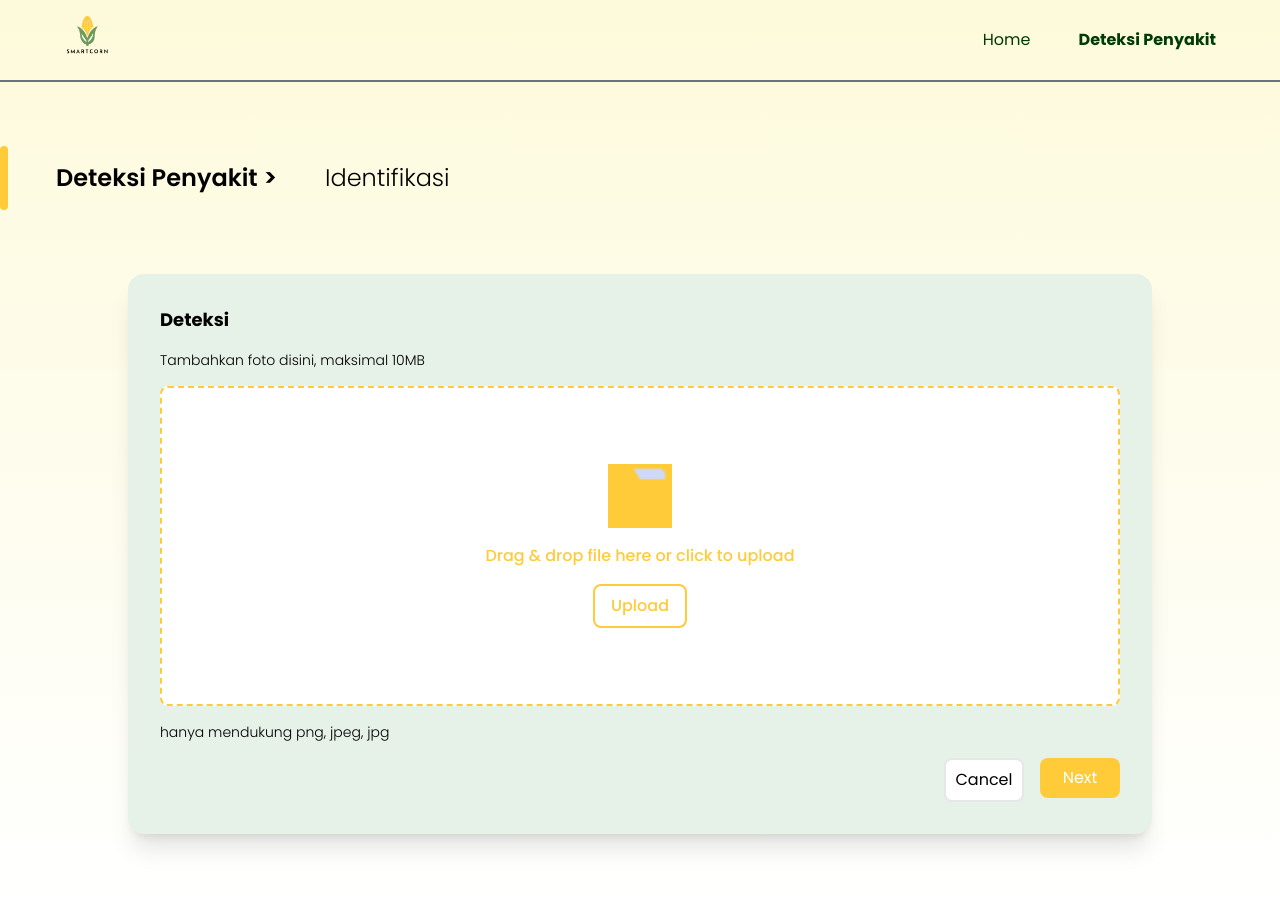
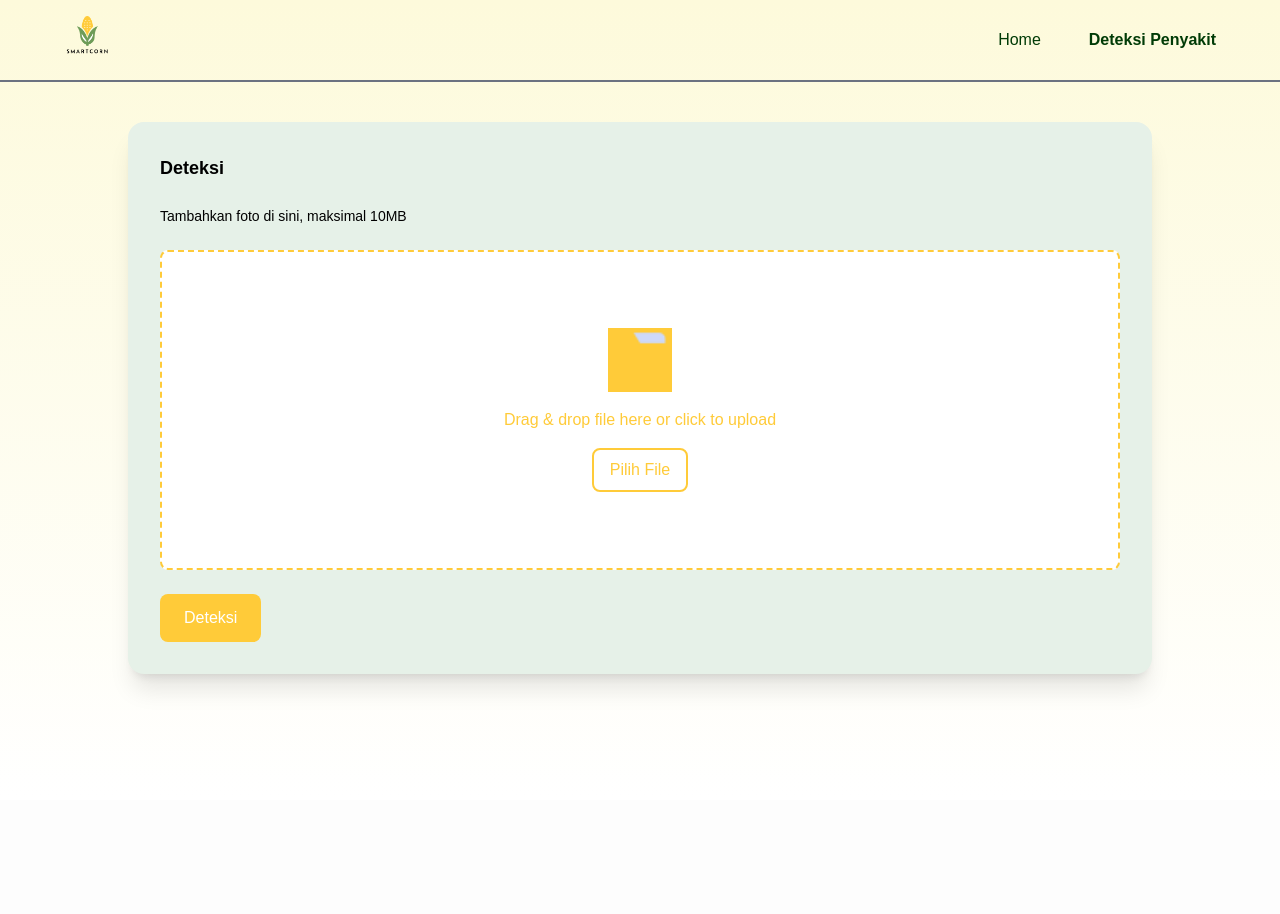
Before and after one commit to alifnay/corn_leaf_disease, a Flask app: page /detection in a window 1280 px wide. After the commit the page ends 693 px from the top, so only its background shows below. Run offline with Flask 3, Linux system fonts and the light colour scheme; some libraries are stand-ins or nearby versions.

Commit message:
"Updated main.py and templates to implement disease detection functionality, including file upload and prediction using a CNN model."

```diff
--- a/main.py
+++ b/main.py
@@ -1,18 +1,73 @@
-from flask import Flask, render_template
+from flask import Flask, request, render_template, redirect, url_for
+import os
+from keras.models import load_model
+from PIL import Image
+import numpy as np
 
 app = Flask(__name__)
+
+# Tentukan folder untuk menyimpan file sementara
+app.config['UPLOAD_FOLDER'] = 'uploads/'
+app.config['MAX_CONTENT_LENGTH'] = 10 * 1024 * 1024  # Max size 10MB
+
+# Memuat model CNN
+model = load_model('models/model.h5')
+
+# Definisikan label kelas
+class_names = ['Blight', 'Common Rust', 'Gray Leaf', 'Healthy']
+
+# Fungsi untuk memproses gambar
+def preprocess_image(image):
+    image = image.resize((224, 224))
+    image_array = np.array(image) / 255.0
+    return np.expand_dims(image_array, axis=0)
+
+# Pastikan folder upload ada
+if not os.path.exists(app.config['UPLOAD_FOLDER']):
+    os.makedirs(app.config['UPLOAD_FOLDER'])
 
 @app.route('/')
 def index():
     return render_template('index.html')
 
-@app.route('/detection')
+@app.route('/detection', methods=['GET', 'POST'])
 def detection():
-    return render_template('detection.html')  # Halaman detection
+    if request.method == 'POST':
+        # Periksa apakah file diunggah
+        file = request.files.get('file')
+        if not file or file.filename == '':
+            return render_template('detection.html', error="No file selected")
 
-@app.route('/result')
-def result():
-    return render_template('result.html')  # Halaman result
+        try:
+            # Simpan file sementara
+            file_path = os.path.join(app.config['UPLOAD_FOLDER'], file.filename)
+            file.save(file_path)
+
+            # Proses gambar
+            image = Image.open(file_path)
+            processed_image = preprocess_image(image)
+
+            # Prediksi
+            predictions = model.predict(processed_image)
+            predicted_class_index = np.argmax(predictions, axis=1)[0]
+            predicted_probability = predictions[0][predicted_class_index] * 100  # Akurasi untuk kelas prediksi terpilih
+            predicted_class_name = class_names[predicted_class_index]
+
+            # Hapus file setelah selesai
+            os.remove(file_path)
+
+            # Render hasil di halaman yang sama
+            return render_template(
+                'detection.html',
+                predicted_class=predicted_class_name,
+                predicted_probability=predicted_probability,
+                probabilities={class_names[i]: predictions[0][i] * 100 for i in range(len(class_names))}
+            )
+        except Exception as e:
+            return render_template('detection.html', error=f"Error processing image: {str(e)}")
+
+    # Jika GET request, tampilkan formulir upload
+    return render_template('detection.html')
 
 if __name__ == '__main__':
     app.run(debug=True)
--- a/templates/detection.html
+++ b/templates/detection.html
@@ -5,9 +5,6 @@
     <meta name="viewport" content="width=device-width, initial-scale=1.0">
     <title>Disease Detector</title>
     <script src="https://cdn.tailwindcss.com"></script>
-    <link rel="preconnect" href="https://fonts.googleapis.com">
-    <link rel="preconnect" href="https://fonts.gstatic.com" crossorigin>
-    <link href="https://fonts.googleapis.com/css2?family=Poppins:ital,wght@0,100;0,200;0,300;0,400;0,500;0,600;0,700;0,800;0,900;1,100;1,200;1,300;1,400;1,500;1,600;1,700;1,800;1,900&display=swap" rel="stylesheet">
     <style>
         body {
             font-family: 'Poppins', sans-serif;
@@ -15,70 +12,63 @@
     </style>
 </head>
 <body class="min-h-screen bg-gradient-to-b from-[#FDFADB] to-white">
-    <!--Navbar-->
+    <!-- Navbar -->
     <nav class="flex items-center border-b-2 border-gray-500 justify-between py-4 px-16">
         <div>
-            <a href="{{ url_for('index') }}">
-                <img src="static\images\logo.png" alt="" class="w-12 h-12">
+            <a href="/">
+                <img src="static/images/logo.png" alt="" class="w-12 h-12">
             </a>
         </div>
         <div class="flex items-center space-x-12">
-            <a href="{{ url_for('index') }}">
-                <div class="text-[#003B06]">
-                    Home
-                </div>
-            </a>
-            <a href="" class="text-[#003B06] font-bold">
-                Deteksi Penyakit
-            </a>
+            <a href="/" class="text-[#003B06]">Home</a>
+            <a href="#" class="text-[#003B06] font-bold">Deteksi Penyakit</a>
         </div>
     </nav>
 
-    <div class="max-w-7xl mx-auto py-16 space-y-12">
-        <div class="flex space-x-12 items-center">
-            <div class="w-2 h-16 bg-[#FFCB39] rounded-lg"></div>
-                <div class="text-2xl font-semibold">
-                    Deteksi Penyakit >
-                </div>
-                <div class="text-2xl font-light">
-                    Identifikasi
-                </div>
+    <!-- Form Upload -->
+    <div class="max-w-5xl mx-auto bg-[#E6F1E8] rounded-2xl p-8 space-y-4 shadow-xl mb-20 mt-10">
+        <form id="upload-form" action="/detection" method="POST" enctype="multipart/form-data" class="space-y-6">
+            <div class="font-bold text-lg">Deteksi</div>
+            <div class="font-light text-sm">Tambahkan foto di sini, maksimal 10MB</div>
+            <div class="w-full h-80 bg-white rounded-lg border-2 border-dashed border-[#FFCB39] flex flex-col items-center justify-center space-y-4">
+                <img src="static/images/folder.png" alt="Folder Icon" class="w-16 h-16">
+                <span class="text-[#FFCB39] font-medium">Drag & drop file here or click to upload</span>
+                <!-- Tombol kustom untuk memilih file -->
+                <label for="file-upload" class="bg-white text-[#FFCB39] border-2 border-[#FFCB39] font-medium px-4 py-2 rounded-lg hover:bg-[#FFCB39] hover:text-white cursor-pointer">
+                Pilih File
+                </label>
+                <!-- Input file tersembunyi -->
+                <input type="file" name="file" id="file-upload" class="hidden" />
             </div>
-        </div>
+            <button type="submit" class="bg-[#FFCB39] text-white font-medium px-6 py-3 rounded-lg hover:bg-[#E6B832]">
+                Deteksi
+            </button>
+        </form>
+
+        <!-- Tampilkan Error -->
+        {% if error %}
+            <div class="text-red-500 mt-4">{{ error }}</div>
+        {% endif %}
+
+        <!-- Tampilkan pesan gambar berhasil di upload -->
+        {% if file_uploaded %}
+            <div class="text-green-500 mt-4">Gambar berhasil di upload</div>
+        {% endif %}
+
+        <!-- Tampilkan Hasil Deteksi -->
+        {% if predicted_class %}
+            <div class="mt-6">
+                <div class="text-lg font-bold">Hasil Deteksi:</div>
+                <div class="text-sm">Kelas: <strong>{{ predicted_class }}</strong></div>
+                <div class="text-sm">Akurasi: <strong>{{ "%.2f"|format(predicted_probability) }}%</strong></div>
+                <div class="mt-4 text-sm font-semibold">Probabilitas setiap kelas:</div>
+                <ul class="list-disc list-inside">
+                    {% for class_name, probability in probabilities.items() %}
+                        <li>{{ class_name }}: {{ "%.2f"|format(probability) }}%</li>
+                    {% endfor %}
+                </ul>
+            </div>
+        {% endif %}
     </div>
-
-    <div class="max-w-5xl mx-auto bg-[#E6F1E8] rounded-2xl p-8 space-y-4 shadow-xl mb-20">
-        <div class="font-bold text-lg">
-            Deteksi
-        </div>
-        <div class="font-light text-sm">
-            Tambahkan foto disini, maksimal 10MB
-        </div>
-        <div id="drop-area" class="w-full h-80 bg-white rounded-lg border-2 border-dashed border-[#FFCB39] flex items-center justify-center relative">
-            <!-- Drag & Drop Area -->
-            <form id="upload-form" action="/predict" method="POST" enctype="multipart/form-data" class="text-center flex flex-col items-center space-y-4">
-                <img src="static/images/folder.png" alt="Folder Icon" class="w-16 h-16">
-                <div class="text-[#FFCB39] font-medium">
-                    Drag & drop file here or click to upload
-                </div>
-                <button type="submit" class="bg-white text-[#FFCB39] border-2 border-[#FFCB39] font-medium px-4 py-2 rounded-lg hover:bg-[#FFCB39] hover:text-white">
-                    Upload
-                </button>
-            </form>
-        </div>
-        <div class="font-light text-sm">hanya mendukung png, jpeg, jpg</div>
-        <div class="flex justify-end space-x-4">
-            <button class="bg-white p-2 rounded-lg border-2 border-gray w-20 hover:scale-105 transition duration-300 ease-in-out">
-                Cancel
-            </button>
-            <a href="{{ url_for('result') }}">
-                <button class="bg-[#FFCB39] text-white rounded-lg p-2 w-20 hover:bg-[#E6B832] hover:scale-105 transition duration-300 ease-in-out">
-                    Next
-                </button>
-            </a>
-        </div>
-    </div>
-
-    <!-- <button type="submit">Detect</button> -->
 </body>
 </html>
--- a/templates/index.html
+++ b/templates/index.html
@@ -32,7 +32,7 @@
 
 
     <!--Landing-->
-    <div class="flex max-w-7xl mx-auto grid grid-cols-5 py-16">
+    <div class="max-w-7xl mx-auto grid grid-cols-5 py-16">
         <div class="col-span-2">
             <img src="static\images\petani_3d.png" alt="">
         </div>
--- a/templates/result.html
+++ b/templates/result.html
@@ -34,7 +34,7 @@
         </div>
     </nav>
 
-    <div class="max-w-7xl mx-auto py-16 space-y-12">
+    <!-- <div class="max-w-7xl mx-auto py-16 space-y-12">
         <div class="flex space-x-12 items-center">
             <div class="w-2 h-16 bg-[#FFCB39] rounded-lg"></div>
                 <div class="text-2xl font-semibold">
@@ -66,6 +66,6 @@
                 </div>
             </div>
         </div>
-    </div>
+    </div> -->
 </body>
 </html>
```
Also changed, not shown: tailwind.config.js (added), 1 other file.
